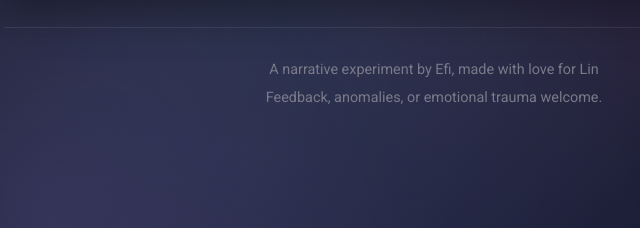
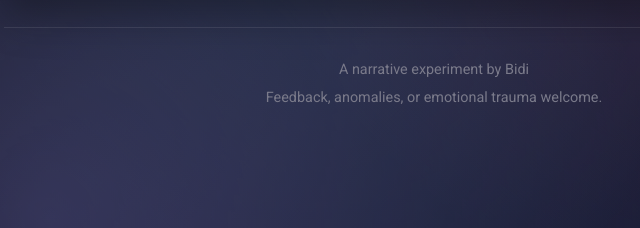
Before and after one commit to DevBidimosu/Devbidimosu.github.io, a plain HTML site: page bar_test2/index.html in a window 1280 px wide. Shown: the part 420-648 px from the top of the page, 206-846 px from the left. Drawn offline with Linux system fonts and the light colour scheme.

Commit message:
Update index.html

```diff
--- a/bar_test2/index.html
+++ b/bar_test2/index.html
@@ -32,7 +32,7 @@
         </main>
 
         <footer>
-            <p>A narrative experiment by Efi, made with love for Lin</p>
+            <p>A narrative experiment by Bidi</p>
             <p>Feedback, anomalies, or emotional trauma welcome.</p>
         </footer>
     </div>
```
